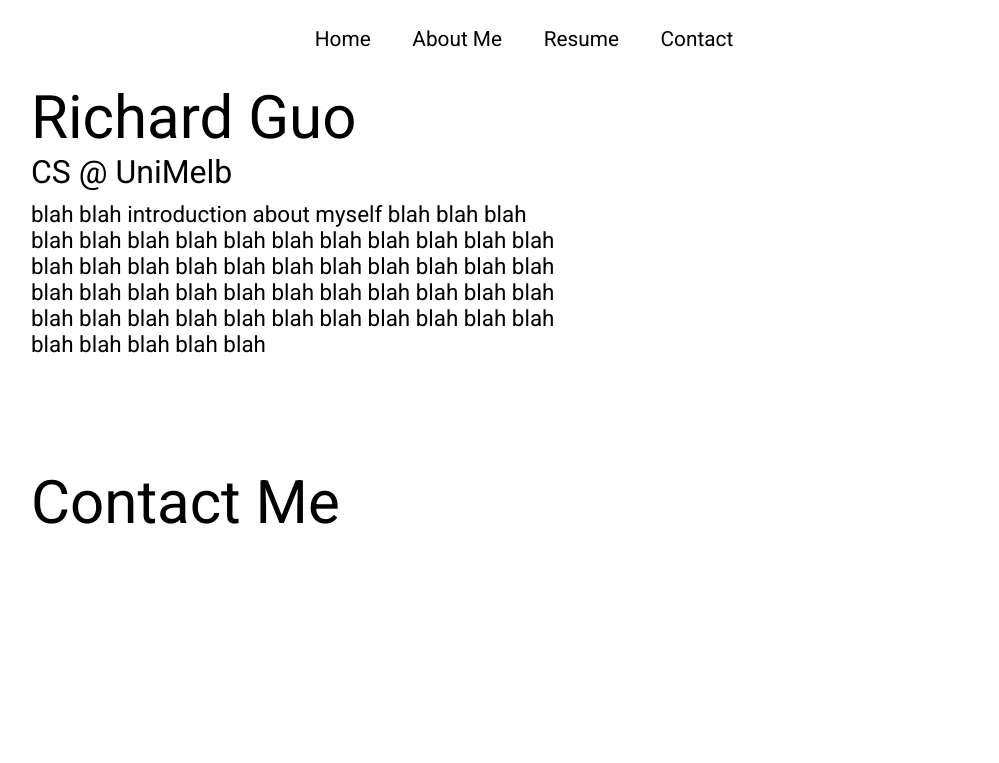
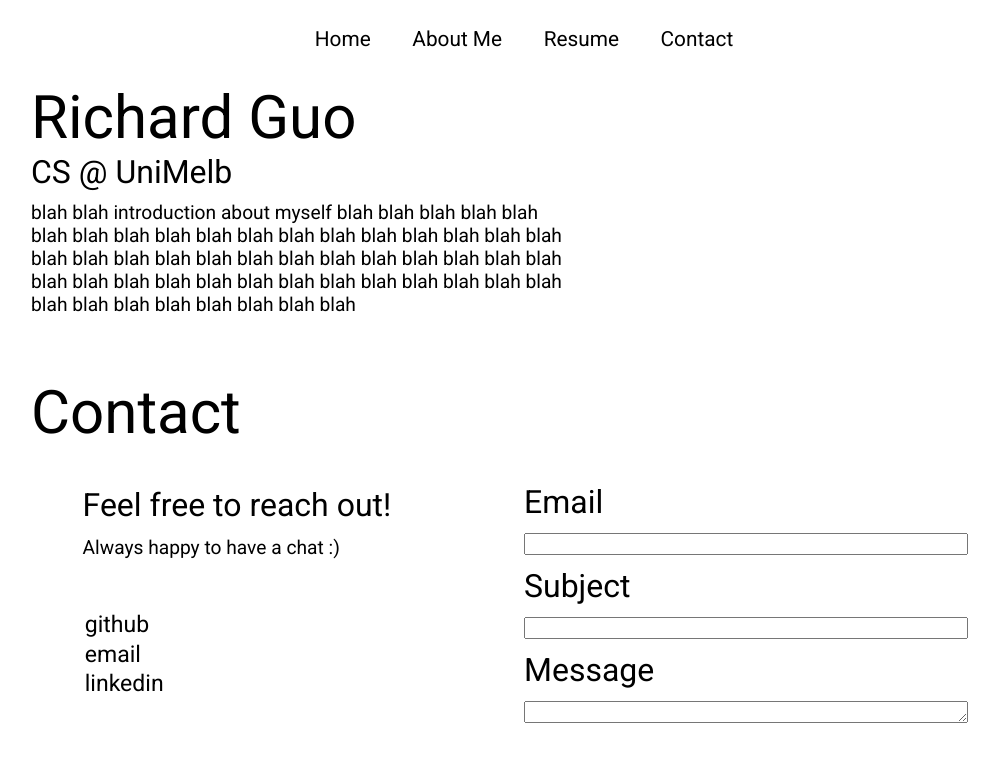
Before and after one commit to sweetbix/my-website, a plain HTML site: page index.html in a window 1280 px wide. Shown: the whole page, without its empty margins (116-1115 px from the left). Drawn offline with Linux system fonts and the light colour scheme.

Commit message:
Added layout for contact page

```diff
--- a/index.html
+++ b/index.html
@@ -32,7 +32,29 @@
     </section>
 
     <section id="contact">
-        <h2>Contact Me</h2>
+        <h2>Contact</h2>
+        <div id="contact-body">
+            <div id="info">
+                <h3>Feel free to reach out!</h3>
+                <p>Always happy to have a chat :&#41;</p>
+                <div id="socials">
+                    <ul>
+                        <li>github</li>
+                        <li>email</li>
+                        <li>linkedin</li>
+                    </ul>
+                </div>
+            </div>
+
+            <div id="form">
+                <h3>Email</h3>
+                <input type="text" id="email">
+                <h3>Subject</h3>
+                <input type="text" id="subject">
+                <h3>Message</h3>
+                <textarea id="message"></textarea>
+            </div>
+        </div>
     </section>
 </body>
 </html>
--- a/style.css
+++ b/style.css
@@ -7,6 +7,9 @@
         "wdth" 100;
 }
 
+div {
+    display:flex;
+}
 
 h2 {
     font-size:3.75em;
@@ -17,7 +20,7 @@ h3 {
 }
 
 p {
-    font-size: 1.4em;
+    font-size: 1.2em;
 }
 
 section {
@@ -62,9 +65,50 @@ section {
     padding-right: 45%;
 }
 
+#contact h2 {
+    margin:0;
+}
 
+#contact-body {
+    padding: 2% 5% 2% 5%;
+    margin:0;
+    display: flex;
+    flex-direction: row;
+    height:17em;
+    align-items: center;
+}
 
+#contact-body * {
+    margin: 0;
+    flex:1;
+}
 
+#info, #form {
+    flex-direction: column;
+    height:15em;
+}
+
+#info * {
+    margin:0.5%;
+}
+
+#socials {
+    padding: 5% 0 5% 0;
+    margin: 0;
+}
+
+#socials ul {
+    list-style-type: none;
+    padding: 0;
+}
+
+#socials * {
+    font-size:1.2em;
+}
+
+#form {
+    gap:5%;
+}
 
 
 
```
